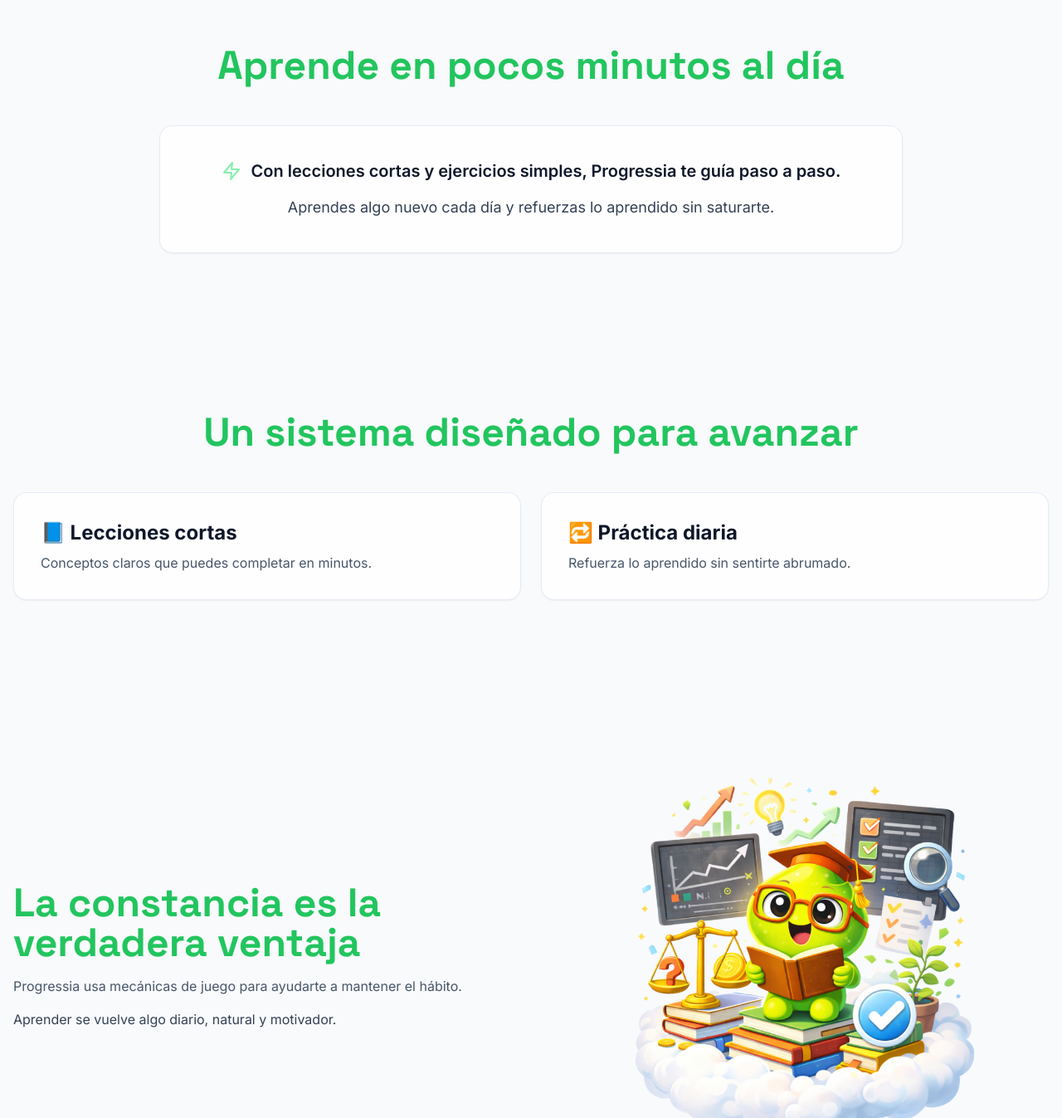
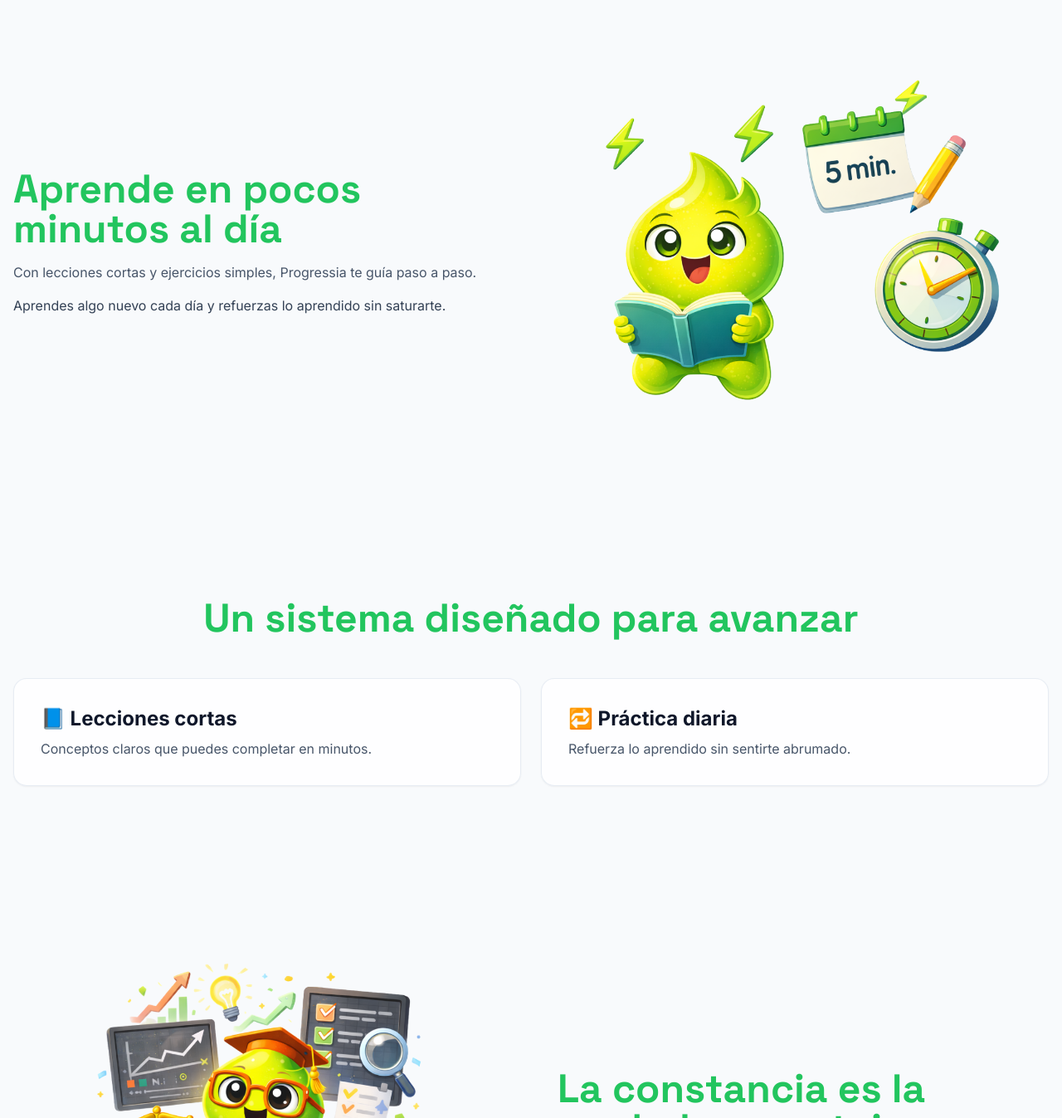
Before and after one commit to pablofigueroa16/progressia-landing, a Next.js app in the folder apps/web/: page / in a window 1280 px wide. Shown: the part 1453-2800 px from the top of the page at 83% size. Built offline with nearby package versions, Linux system fonts and the light colour scheme; no server answers.

Commit message:
alternado de iamgen en landing

```diff
--- a/apps/web/src/app/page.tsx
+++ b/apps/web/src/app/page.tsx
@@ -5,7 +5,6 @@ import { Button } from '@/components/ui/button'
 import { StartProButton } from '@/components/billing/start-pro-button'
 import { FadeIn, FadeInLi, FadeInSection, FadeInStagger, Stagger, StaggerList } from '@/components/motion/fade-in'
 import {
-  Zap,
   Shield,
   Star,
   ChevronRight,
@@ -112,7 +111,7 @@ export default function LandingPage() {
       <FadeInSection className="relative z-10 py-24 px-4">
         <div className="max-w-7xl mx-auto">
           <div className="grid lg:grid-cols-2 gap-12 lg:gap-16 items-center">
-            <Stagger className="text-center lg:text-left">
+            <Stagger className="text-center lg:text-left lg:order-2">
               <FadeIn>
                 <h2 className="text-3xl sm:text-5xl font-bold font-display mb-4">
                   <span className={SECTION_TITLE_COLOR}>Aprender no tiene por qué ser complicado</span>
@@ -131,7 +130,7 @@ export default function LandingPage() {
               </FadeIn>
             </Stagger>
 
-            <FadeIn className="relative mx-auto w-full max-w-xl lg:max-w-none">
+            <FadeIn className="relative mx-auto w-full max-w-xl lg:max-w-none lg:order-1">
               <Image
                 src="/seccion1.png"
                 alt="Aprendizaje claro y progresivo con Progressia"
@@ -148,27 +147,37 @@ export default function LandingPage() {
       {/* How it works Section */}
       <FadeInSection id="features" className="relative z-10 py-24 px-4">
         <div className="max-w-7xl mx-auto">
-          <Stagger className="text-center">
+          <div className="grid lg:grid-cols-2 gap-12 lg:gap-16 items-center">
+            <Stagger className="text-center lg:text-left">
               <FadeIn>
                 <h2 className="text-3xl sm:text-5xl font-bold font-display mb-4">
                   <span className={SECTION_TITLE_COLOR}>Aprende en pocos minutos al día</span>
                 </h2>
               </FadeIn>
 
-            <FadeIn className="mt-12 max-w-4xl mx-auto">
-              <div className="p-8 sm:p-10 rounded-2xl bg-white/80 border border-slate-200/80 shadow-sm dark:bg-white/5 dark:border-white/10 dark:shadow-none">
-                <div className="flex flex-col sm:flex-row items-center justify-center gap-3 mb-4">
-                  <Zap className="w-6 h-6 text-green-300" />
-                  <p className="text-lg sm:text-xl text-slate-900 dark:text-white font-semibold text-center sm:text-left">
+              <FadeIn>
+                <p className="text-slate-600 dark:text-gray-400 max-w-2xl mx-auto lg:mx-0">
                   Con lecciones cortas y ejercicios simples, Progressia te guía paso a paso.
                 </p>
-                </div>
-                <p className="text-slate-700 dark:text-gray-300 text-base sm:text-lg">
+              </FadeIn>
+              <FadeIn>
+                <p className="text-slate-700 dark:text-gray-300 mt-4 max-w-2xl mx-auto lg:mx-0">
                   Aprendes algo nuevo cada día y refuerzas lo aprendido sin saturarte.
                 </p>
-              </div>
               </FadeIn>
             </Stagger>
+
+            <FadeIn className="relative mx-auto w-full max-w-xl lg:max-w-none">
+              <Image
+                src="/seccion2.png"
+                alt="Aprendizaje en pocos minutos al día con Progressia"
+                width={1200}
+                height={900}
+                className="h-auto w-full rounded-2xl"
+                sizes="(max-width: 1024px) 100vw, 50vw"
+              />
+            </FadeIn>
+          </div>
         </div>
       </FadeInSection>
 
@@ -205,7 +214,7 @@ export default function LandingPage() {
       <FadeInSection className="relative z-10 py-24 px-4">
         <div className="max-w-7xl mx-auto">
           <div className="grid lg:grid-cols-2 gap-12 lg:gap-16 items-center">
-            <Stagger className="text-center lg:text-left">
+            <Stagger className="text-center lg:text-left lg:order-2">
               <FadeIn>
                 <h2 className="text-3xl sm:text-5xl font-bold font-display mb-4">
                   <span className={SECTION_TITLE_COLOR}>La constancia es la verdadera ventaja</span>
@@ -224,7 +233,7 @@ export default function LandingPage() {
               </FadeIn>
             </Stagger>
 
-            <FadeIn className="relative mx-auto w-full max-w-xl lg:max-w-none">
+            <FadeIn className="relative mx-auto w-full max-w-xl lg:max-w-none lg:order-1">
               <Image
                 src="/seccion4.png"
                 alt="Motivación y constancia con Progressia"
@@ -311,7 +320,7 @@ export default function LandingPage() {
       <FadeInSection className="relative z-10 py-24 px-4">
         <div className="max-w-7xl mx-auto">
           <div className="grid lg:grid-cols-2 gap-12 lg:gap-16 items-center">
-            <Stagger className="text-center lg:text-left">
+            <Stagger className="text-center lg:text-left lg:order-2">
               <FadeIn>
                 <h2 className="text-3xl sm:text-5xl font-bold font-display mb-4">
                   <span className={SECTION_TITLE_COLOR}>Tu progreso siempre visible</span>
@@ -330,7 +339,7 @@ export default function LandingPage() {
               </FadeIn>
             </Stagger>
 
-            <FadeIn className="relative mx-auto w-full max-w-xl lg:max-w-none">
+            <FadeIn className="relative mx-auto w-full max-w-xl lg:max-w-none lg:order-1">
               <Image
                 src="/seccion7.png"
                 alt="Progreso visible con Progressia"
@@ -381,7 +390,7 @@ export default function LandingPage() {
       <FadeInSection className="relative z-10 py-24 px-4">
         <div className="max-w-7xl mx-auto">
           <div className="grid lg:grid-cols-2 gap-12 lg:gap-16 items-center">
-            <Stagger className="text-center lg:text-left">
+            <Stagger className="text-center lg:text-left lg:order-2">
               <FadeIn>
                 <h2 className="text-3xl sm:text-5xl font-bold font-display mb-4">
                   <span className={SECTION_TITLE_COLOR}>Aprender primero, decidir mejor</span>
@@ -400,7 +409,7 @@ export default function LandingPage() {
               </FadeIn>
             </Stagger>
 
-            <FadeIn className="relative mx-auto w-full max-w-xl lg:max-w-none">
+            <FadeIn className="relative mx-auto w-full max-w-xl lg:max-w-none lg:order-1">
               <Image
                 src="/seccion9.png"
                 alt="Educación responsable en Progressia"
```
Lines whose indentation alone changed are shown as unchanged.
